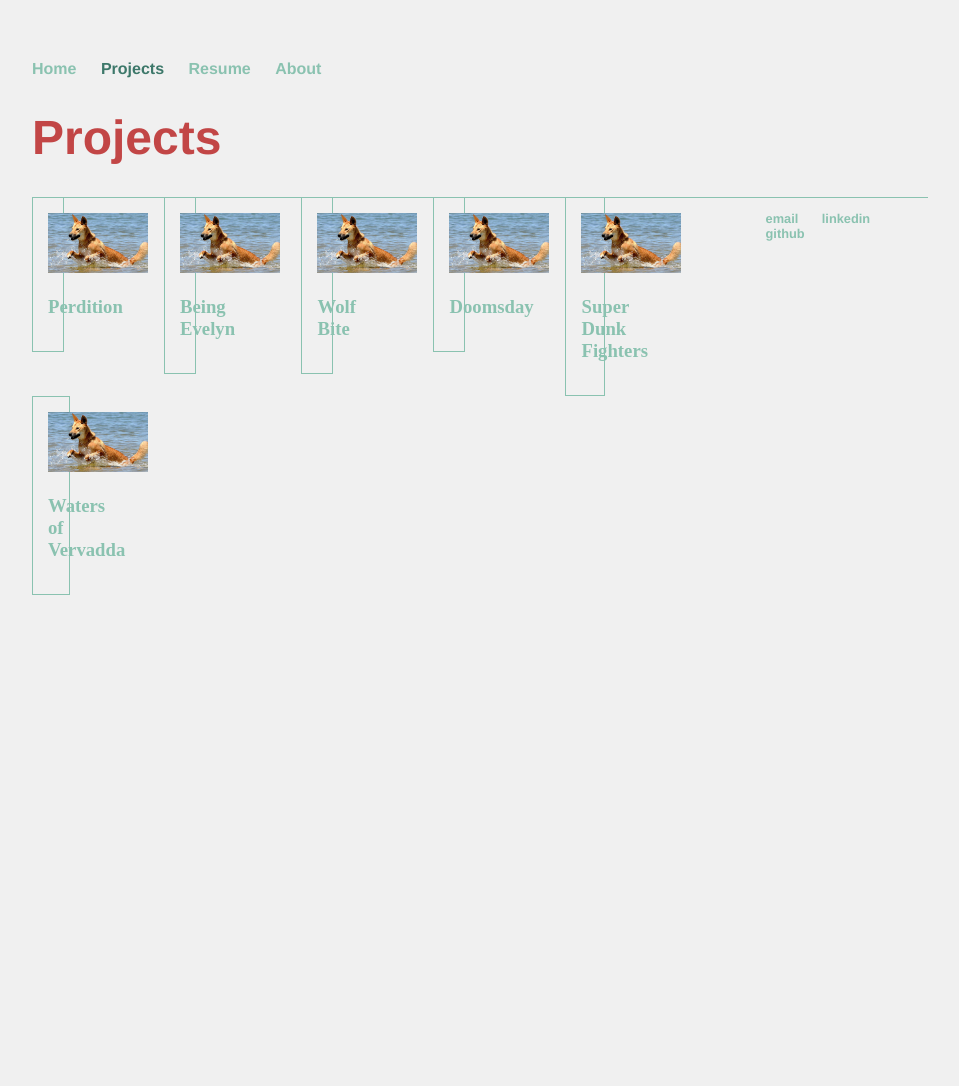
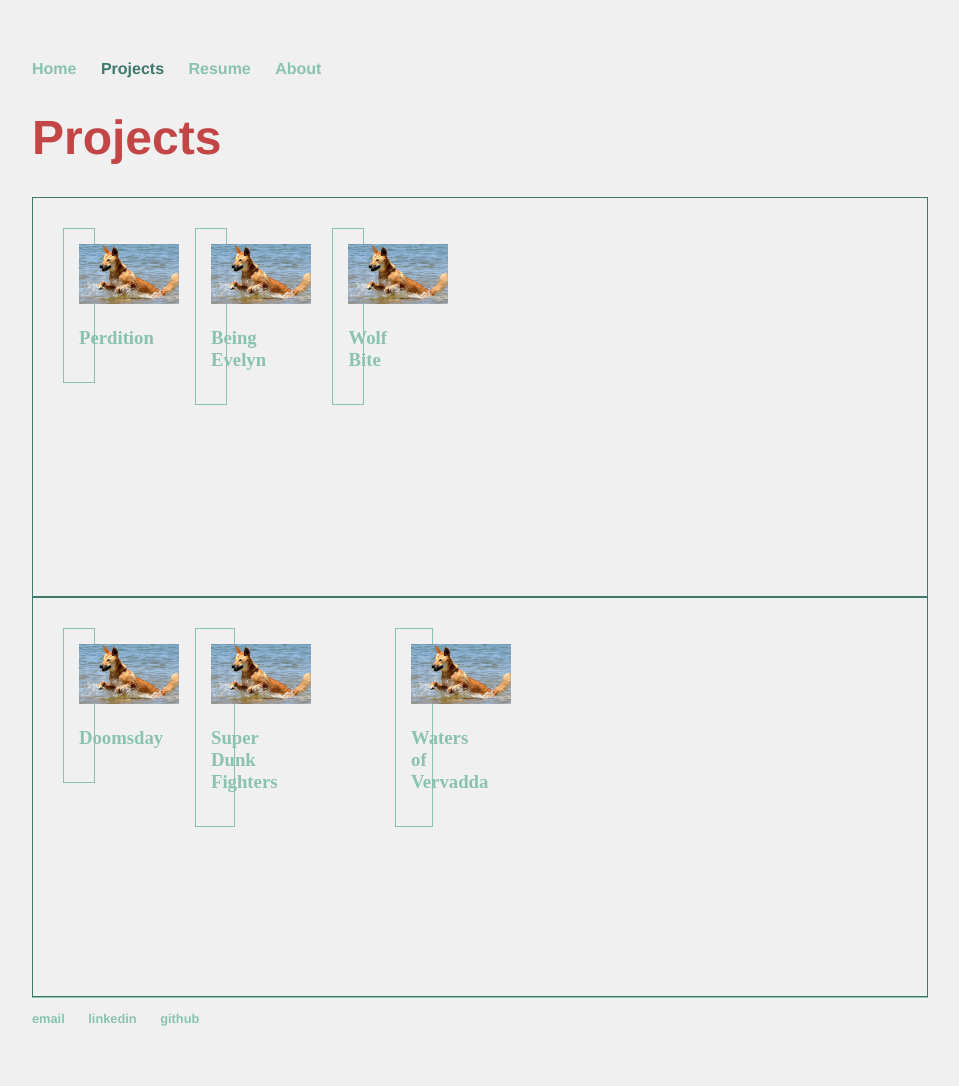
Before and after one commit to digigrant/digigrant.github.io, a Jekyll site: the page built from projects.html, in a window 1280 px wide. Shown: the whole page, without its empty margins (160-1119 px from the left). Built offline with Jekyll 4.4.1, drawn with Linux system fonts in a browser that asks for light colours; before the commit the page ends 900 px from its top, so only the background shows below that.

Commit message:
Update main.scss

```diff
--- a/_sass/main.scss
+++ b/_sass/main.scss
@@ -81,6 +81,10 @@
 
 .row
 {
+    height: 400px;
+    padding: 30px;
+    border: 1px solid $color4;
+
     ul
     {
         list-style-type: none;
```
